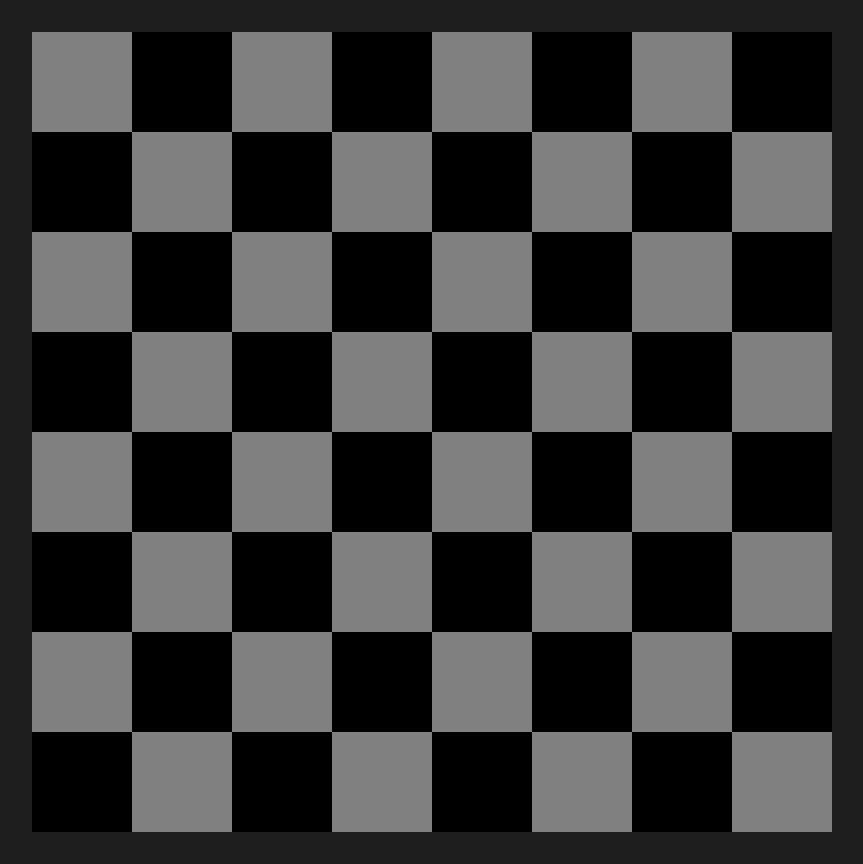
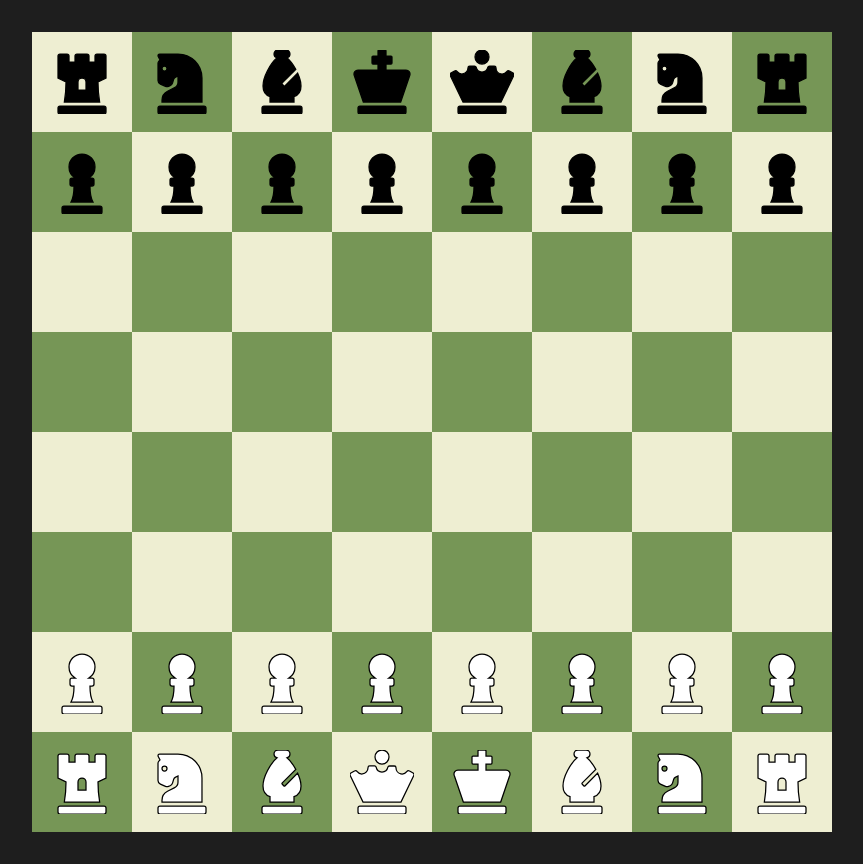
Before and after one commit to desiassassin/chess, a React (Vite) app: page / in a window 1280 px wide. Shown: the whole page, without its empty margins (208-1071 px from the left). Built offline with nearby package versions, Linux system fonts and the light colour scheme.

Commit message:
Layout complete

```diff
--- a/src/App.jsx
+++ b/src/App.jsx
@@ -1,12 +1,49 @@
 import { useEffect } from "react";
 import { useState } from "react";
 import { Block } from "./classes/Block";
-import { Piece, Rook } from "./classes/Piece";
+import { Piece, Pawn, Bishop, Rook, Knight, Queen, King } from "./classes/Piece";
+import { FaChessBishop, FaChessKing, FaChessKnight, FaChessPawn, FaChessQueen, FaChessRook } from "react-icons/fa";
+import { FcLikePlaceholder } from "react-icons/fc";
 
 const ROWS = 8;
 const COLUMNS = 8;
 const PIECE_POSITION = {
-     11: Rook
+     // first row
+     11: new Rook({ color: "black" }),
+     12: new Knight({ color: "black" }),
+     13: new Bishop({ color: "black" }),
+     14: new King({ color: "black" }),
+     15: new Queen({ color: "black" }),
+     16: new Bishop({ color: "black" }),
+     17: new Knight({ color: "black" }),
+     18: new Rook({ color: "black" }),
+     // second row
+     21: new Pawn({ color: "black" }),
+     22: new Pawn({ color: "black" }),
+     23: new Pawn({ color: "black" }),
+     24: new Pawn({ color: "black" }),
+     25: new Pawn({ color: "black" }),
+     26: new Pawn({ color: "black" }),
+     27: new Pawn({ color: "black" }),
+     28: new Pawn({ color: "black" }),
+     // seventh row
+     71: new Pawn({ color: "white" }),
+     72: new Pawn({ color: "white" }),
+     73: new Pawn({ color: "white" }),
+     74: new Pawn({ color: "white" }),
+     75: new Pawn({ color: "white" }),
+     76: new Pawn({ color: "white" }),
+     77: new Pawn({ color: "white" }),
+     78: new Pawn({ color: "white" }),
+     // eight row
+     81: new Rook({ color: "white" }),
+     82: new Knight({ color: "white" }),
+     83: new Bishop({ color: "white" }),
+     84: new Queen({ color: "white" }),
+     85: new King({ color: "white" }),
+     86: new Bishop({ color: "white" }),
+     87: new Knight({ color: "white" }),
+     88: new Rook({ color: "white" })
 };
 
 function App() {
@@ -15,18 +52,12 @@ function App() {
      // create grid
      useEffect(() => {
           const grid = [];
-          // create rows
+
           for (let row = 1; row <= ROWS; row++) {
                grid.push([]);
 
                for (let col = 1; col <= COLUMNS; col++) {
-                    let piece;
-
-                    // this is an instance of the chess piece
-                    const toBePiece = PIECE_POSITION[`${row}${col}`];
-
-                    if (toBePiece) piece = new toBePiece();
-
+                    const piece = PIECE_POSITION[`${row}${col}`];
                     const color = (row + col) % 2 ? "black" : "white";
 
                     grid[row - 1].push(new Block({ row, col, color, piece }));
@@ -36,14 +67,42 @@ function App() {
           setGRID(grid);
      }, []);
 
-     console.log(GRID);
-
      return (
           <>
                {GRID.map((row, rowIndex) => (
-                    <div key={rowIndex} className="row">
+                    <div key={rowIndex + 1} className="row">
                          {row.map((block, blockIndex) => (
-                              <div key={blockIndex} className={`block ${block.color}`}></div>
+                              <div
+                                   key={`${rowIndex + 1}-${blockIndex + 1}`}
+                                   id={`${rowIndex + 1}-${blockIndex + 1}`}
+                                   className={`block ${block.color}`}
+                              >
+                                   {(function () {
+                                        if (block.empty) return;
+
+                                        const props = {
+                                             fill: block.piece.color,
+                                             stroke: "black",
+                                             strokeWidth: 10
+                                        };
+
+                                        if (block.piece instanceof Pawn) {
+                                             return <FaChessPawn {...props} />;
+                                        } else if (block.piece instanceof Bishop) {
+                                             return <FaChessBishop {...props} />;
+                                        } else if (block.piece instanceof Rook) {
+                                             return <FaChessRook {...props} />;
+                                        } else if (block.piece instanceof Knight) {
+                                             return <FaChessKnight {...props} />;
+                                        } else if (block.piece instanceof Queen) {
+                                             return <FaChessQueen {...props} />;
+                                        } else if (block.piece instanceof King) {
+                                             return <FaChessKing {...props} />;
+                                        } else {
+                                             return <FcLikePlaceholder />;
+                                        }
+                                   })()}
+                              </div>
                          ))}
                     </div>
                ))}
--- a/src/classes/Piece.js
+++ b/src/classes/Piece.js
@@ -1,14 +1,36 @@
 export class Piece {
-     constructor() {}
+     constructor({ color }) {
+          this.color = color;
+     }
 }
 
 export class Rook extends Piece {
-     constructor() {
-          super();
+     constructor({ color }) {
+          super({ color });
      }
 }
-export class Bishop extends Piece {}
-export class Queen extends Piece {}
-export class King extends Piece {}
-export class Pawn extends Piece {}
-export class Knight extends Piece {}
+export class Bishop extends Piece {
+     constructor({ color }) {
+          super({ color });
+     }
+}
+export class Queen extends Piece {
+     constructor({ color }) {
+          super({ color });
+     }
+}
+export class King extends Piece {
+     constructor({ color }) {
+          super({ color });
+     }
+}
+export class Pawn extends Piece {
+     constructor({ color }) {
+          super({ color });
+     }
+}
+export class Knight extends Piece {
+     constructor({ color }) {
+          super({ color });
+     }
+}
--- a/src/index.scss
+++ b/src/index.scss
@@ -1,6 +1,8 @@
 $block-size: 100px;
-$white-square: #808080;
-$black-square: #000;
+$white-square: #eeeed2;
+$black-square: #769656;
+$white-piece: #fff;
+$black-piece: #000;
 
 *,
 *::before,
@@ -28,12 +30,15 @@ body {
                .block {
                     aspect-ratio: 1/1;
                     width: $block-size;
+                    font-size: 4rem;
+                    display: grid;
+                    place-items: center;
 
                     &.white {
-                         background-color: $white-square;
+                         background-color: $white-square !important;
                     }
                     &.black {
-                         background-color: $black-square;
+                         background-color: $black-square !important;
                     }
                }
           }
```
